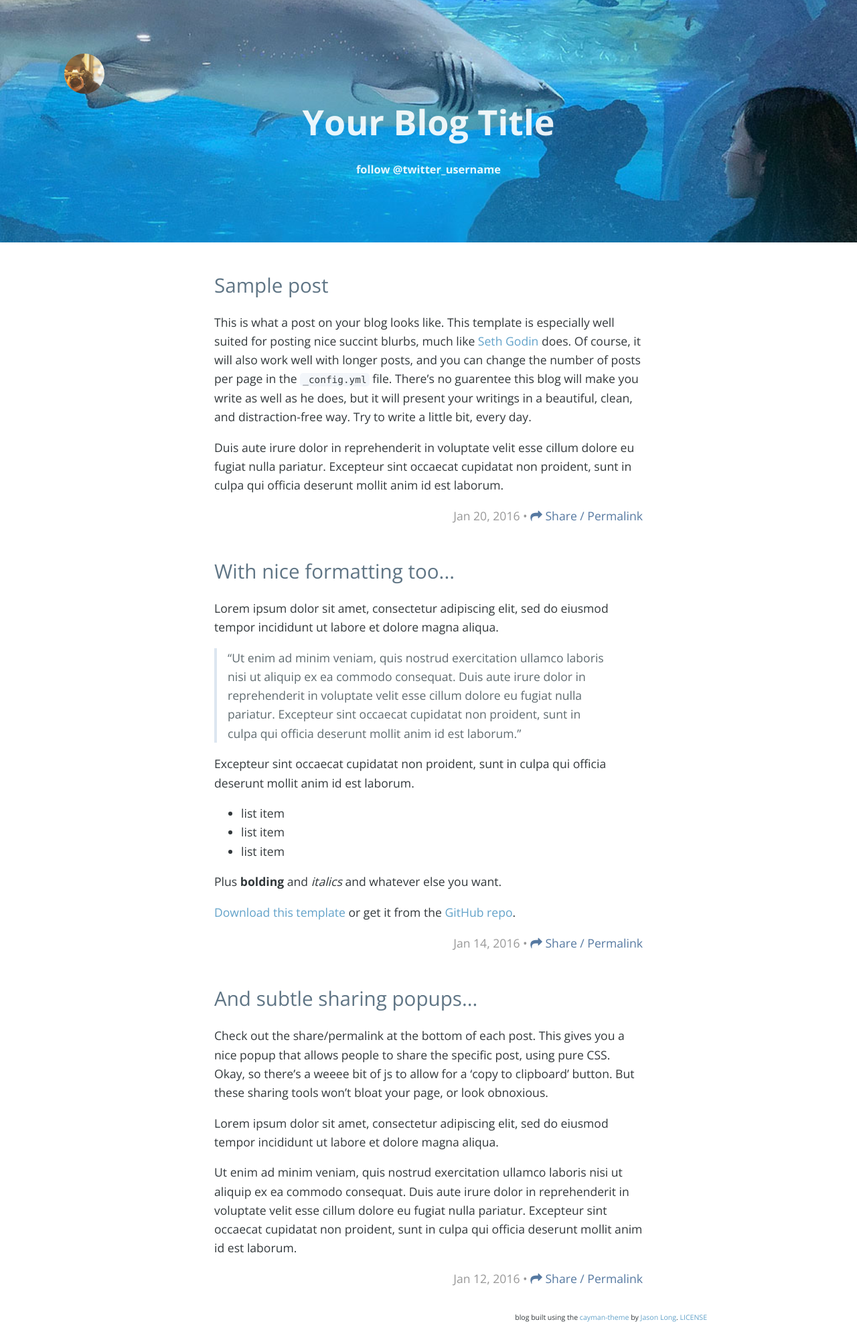
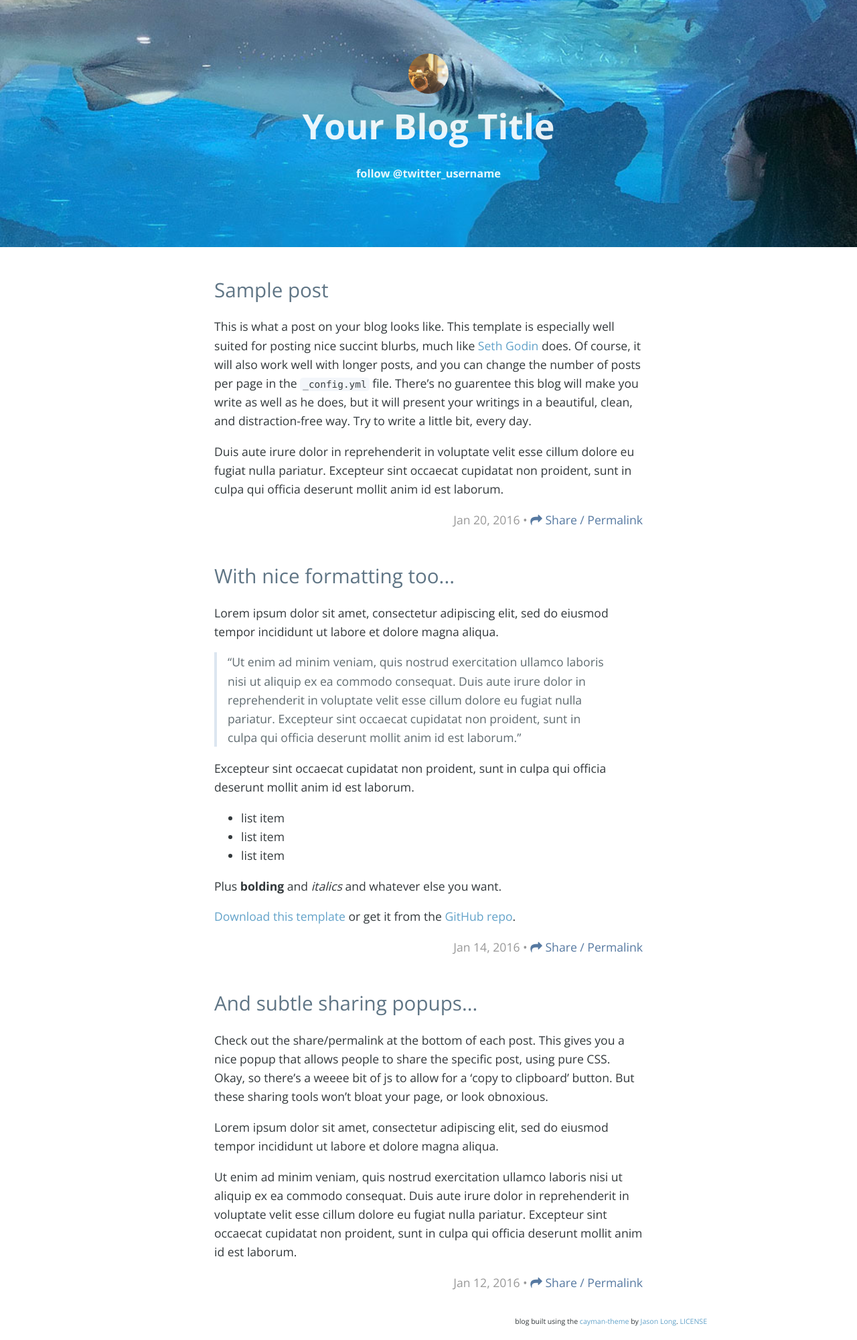
Before and after one commit to YawWQ/yawwq.github.io, a Jekyll site: the page built from index.html, in a window 1280 px wide. Shown: the whole page at 67% size. Built offline with Jekyll 4.4.1, drawn with Linux system fonts in a browser that asks for light colours; nearby versions of some CDN libraries; the list of posts is cut into pages by our own code; comment, search, counter and statistics services are not loaded.

Commit message:
change icon

```diff
--- a/_includes/header.html
+++ b/_includes/header.html
@@ -1,15 +1,13 @@
 <header class="page-header">
-	<div class="bgImg"></div>
+	<img class="circleImg" src="../img/icon.jpg"  />
      <h1 class="project-name"> <a class="header-link" href="{{ site.baseurl }}/"> {{ site.title }}</a></h1>
      <!--<h3 style="font-weight: lighter;">a blog for <a class="header-link" href="http://canijustgo.com/" target="_blank">canijustgo.com</a></h3>-->
      <h3>{% if site.twitter_username %}<a class="header-link" href="http://twitter.com/{{ site.twitter_username }}" target="_blank">follow @{{ site.twitter_username }}</a></h3>{% endif %}
 </header>
 <style>
-.bgImg{
+.circleImg{
   border-radius: 30px;
   width:60px;
   height:60px;
-  background: url("../img/icon.jpg") no-repeat center;
-  background-size:60px;
 }
 </style>
```
Also changed, not shown: 1 other file.
